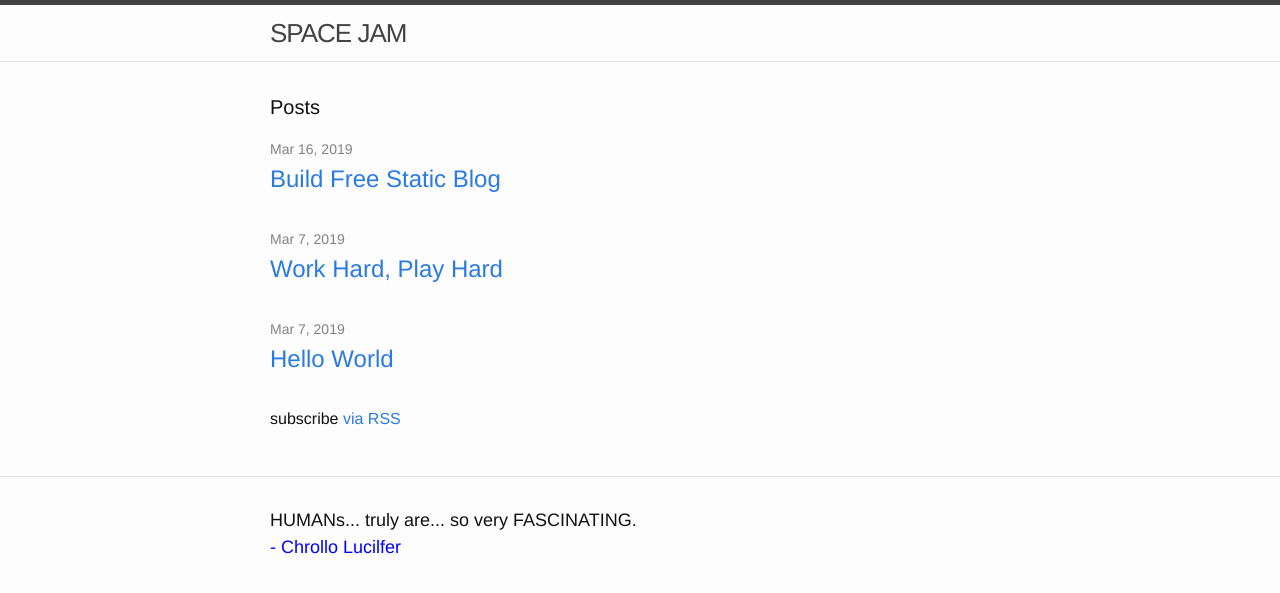
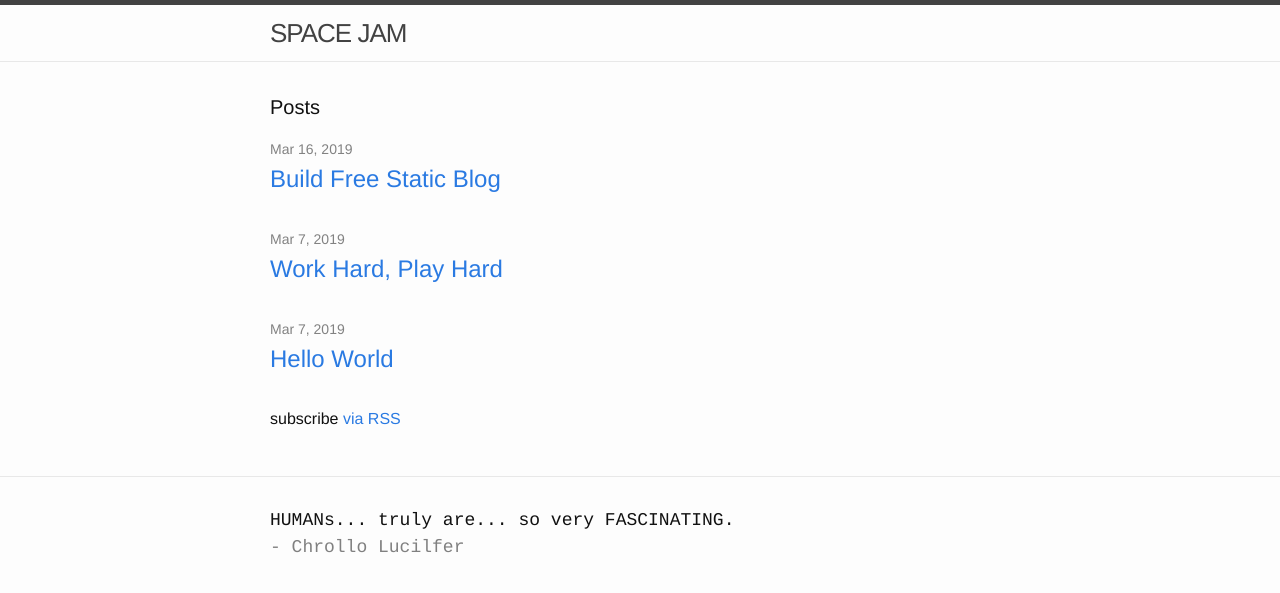
Before and after one commit to hiyuse/hiyuse, a Jekyll site: the page built from index.html, in a window 1280 px wide. Shown: the top 593 px of the page. Built offline with Jekyll 4.4.1, drawn with Linux system fonts in a browser that asks for light colours.

Commit message:
Update footer.html

```diff
--- a/_includes/footer.html
+++ b/_includes/footer.html
@@ -2,7 +2,8 @@
 
   <div class="wrapper">
 
-    <h2 class="footer-heading">HUMANs... truly are... so very FASCINATING. <br><font color="blue">- Chrollo Lucilfer</font></h2>
+    <h2 class="footer-heading"><p style="font-family:courier;">HUMANs... truly are... so very FASCINATING.
+      <br><font color="grey">- Chrollo Lucilfer</font></font></p></h2>
 
   </div>
 
```
